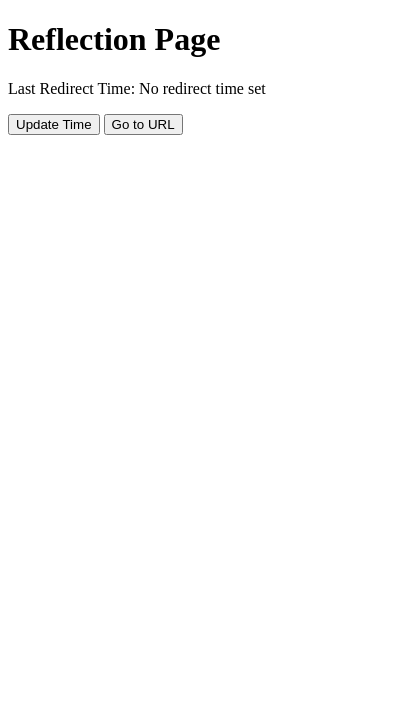
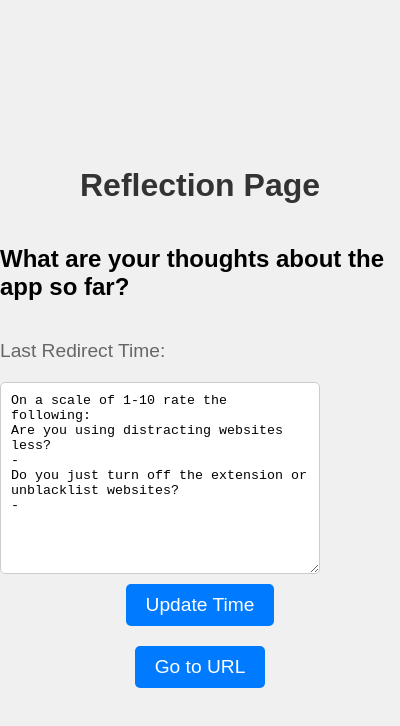
Before and after one commit to eternal-red/distraction-blocker, a browser extension: page polished-version/popup/reflect.html in a window 400 px wide. Drawn offline with Linux system fonts and the light colour scheme.

Commit message:
finished version for user testing

```diff
--- a/polished-version/popup/popup.js
+++ b/polished-version/popup/popup.js
@@ -44,7 +44,7 @@ document.addEventListener("DOMContentLoaded", function () {
 // Function to unlock editing if password is correct
 function unlockEditing() {
   var passwordInput = document.getElementById("passwordInput").value;
-  if (passwordInput === "password") {
+  if (passwordInput === "This is my seventeenth straight day without sleep. I’m not talking about insomnia."){
       //alert("Editing unlocked!");
       // Enable delete buttons
       document.querySelectorAll(".delete").forEach(button => {
@@ -55,7 +55,7 @@ function unlockEditing() {
 
 
   } else {
-      alert("Incorrect password. Try again.");
+      //alert("Incorrect password. Try again.");
   }
 }
 
--- a/polished-version/popup/reflect.html
+++ b/polished-version/popup/reflect.html
@@ -4,10 +4,69 @@
     <meta charset="UTF-8">
     <meta name="viewport" content="width=device-width, initial-scale=1.0">
     <title>Reflect</title>
+    <style>
+        body {
+            display: flex;
+            flex-direction: column;
+            align-items: center;
+            justify-content: center;
+            height: 100vh;
+            margin: 0;
+            font-family: Arial, sans-serif;
+            background-color: #f0f0f0;
+        }
+        h1 {
+            color: #333;
+        }
+        p {
+            font-size: 1.2em;
+            color: #666;
+        }
+        button {
+            padding: 10px 20px;
+            font-size: 1.2em;
+            margin: 10px;
+            border: none;
+            border-radius: 5px;
+            background-color: #007bff;
+            color: white;
+            cursor: pointer;
+        }
+        button:hover {
+            background-color: #0056b3;
+        }
+        .text-box {
+            display: flex;
+            flex-direction: column;
+            align-items: flex-start;
+            width: 100%;
+            height: 30%;
+            max-width: 600px;
+        }
+
+        textarea{
+            width: 80%;
+            height: 100%;
+            padding: 10px;
+            box-sizing: border-box;
+            border: 1px solid #ccc;
+            border-radius: 5px;
+        }
+    </style>
 </head>
 <body>
     <h1>Reflection Page</h1>
-    <p>Last Redirect Time: <span id="time"></span></p>
+    <h2> What are your thoughts about the app so far?</h2>
+    <div class="text-box">
+        <p>Last Redirect Time:</p>
+        <textarea id = "feedback" rows="4" cols="50">
+On a scale of 1-10 rate the following:
+Are you using distracting websites less?
+-
+Do you just turn off the extension or unblacklist websites?
+-
+        </textarea>
+    </div>
     <button id="updateButton">Update Time</button>
     <button id="goToUrlButton">Go to URL</button>
     <script src="./reflect.js"></script>
```
Also changed, not shown: polished-version/contentScript.js (+14 -3 lines).
